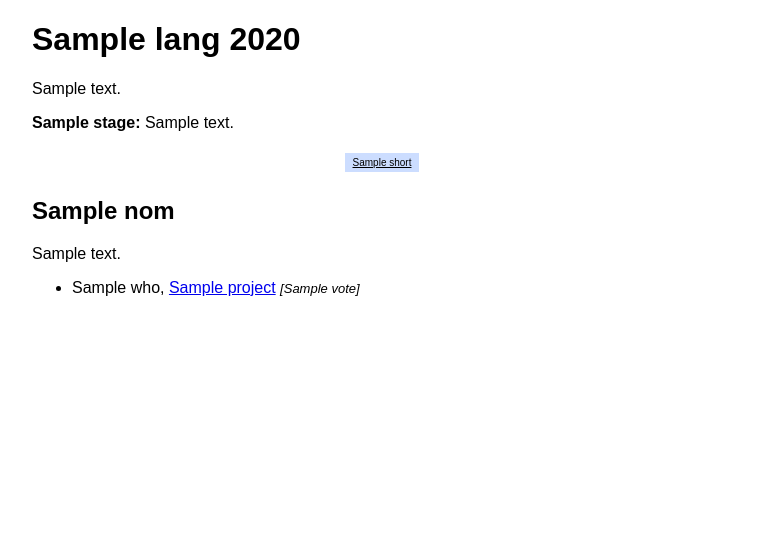
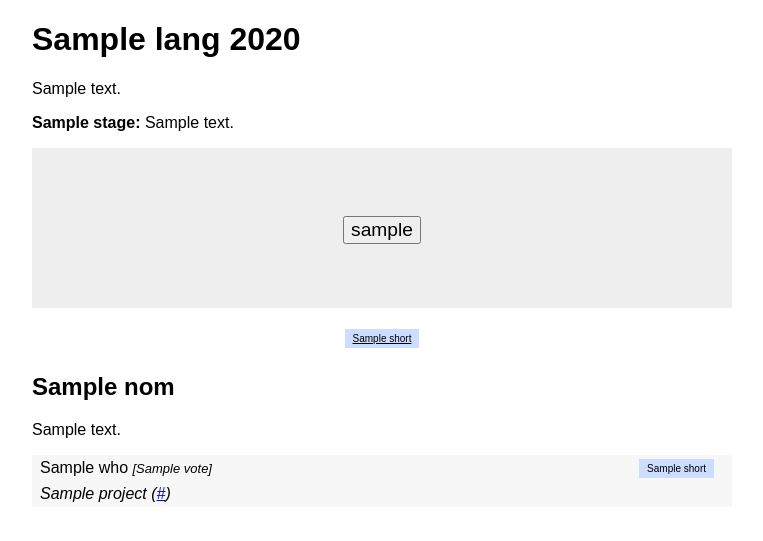
Before and after one commit to Zverik/osmvoting, a Python web app: template www/templates/index.html in a window 1280 px wide. Shown: the top 541 px of the page, without its empty margins (258-1021 px from the left). Run offline with Jinja, Linux system fonts and the light colour scheme; the template is opened without the code that fills it: most values are stand-ins (such as "Sample title", 1, 10 or a date in 2020).

Commit message:
Better design

```diff
--- a/lang/en.yaml
+++ b/lang/en.yaml
@@ -127,13 +127,17 @@ en:
     Map 2016 conference! The community nominated and voted for five nominees for each of the
     six award categories.
 
+  login: Login to submit nominees or vote
   who: Whom
   forwhat: Describe their work
   url: URL
   choose_category: Choose a category
   optional: optional
+  edit: edit
   delete: delete
   addnominee: Add a nominee
+  updatenominee: Update nominee
+  deletenominee: Delete
   listnominees: List of nominees
   novote: Do not vote in this category
   link: link
--- a/www/static/style.css
+++ b/www/static/style.css
@@ -1,6 +1,6 @@
 body {
   font-family: sans-serif;
-  font-size: 12pt;
+  font-size: 16px;
   max-width: 700px;
   margin: 1em auto;
   padding: 0 1em;
@@ -29,11 +29,47 @@ body {
 .addform {
   background: #eee;
   padding: 4px;
+  margin: 1em 0;
+}
+
+.login {
+    text-align: center;
+    padding: 4em 0;
+}
+
+.addform textarea {
+    width: 100%;
+    height: 5em;
 }
 
 .addform input[type=submit] {
   margin-top: 4px;
   font-size: 120%;
+}
+
+.addform .n_del {
+    font-size: 10px !important;
+    padding: 0;
+    float: right;
+}
+
+.nominee {
+    background-color: #f7f7f7;
+    padding: 4px 8px;
+    margin: 1em 0;
+}
+
+.n_cat {
+  float: right;
+  background: #cdf;
+  margin: 0 1em;
+  padding: 4px 8px;
+  font-size: 10px;
+}
+
+.n_desc {
+    margin-top: 0.5em;
+    font-style: italic;
 }
 
 .vote {
--- a/www/templates/index.html
+++ b/www/templates/index.html
@@ -1,5 +1,6 @@
 <!doctype html>
 <meta charset="utf-8">
+<meta name="viewport" content="width=device-width, initial-scale=1.0">
 <title>{{ lang.title }} {{ year }}</title>
 <link rel="stylesheet" type="text/css" href="{{ url_for('static', filename='style.css') }}">
 <body>
@@ -14,7 +15,17 @@
         {{ lang.url }} {{ form.url(size=60) }}<br>
         {{ lang.forwhat }}:<br>{{ form.project(size=60) }}<br>
         {{ lang.category }} {{ form.category }}<br>
-        <input type="submit" value="{{ lang.addnominee }}">
+        {% if form.nomid.data %}
+        <input type="submit" name="submit" value="{{ lang.updatenominee }}">
+        <input type="submit" name="submit" class="n_del" value="{{ lang.deletenominee }}">
+        {% else %}
+        <input type="submit" name="submit" value="{{ lang.addnominee }}">
+        {% endif %}
+    </form>
+    {% endif %}
+    {% if not user %}
+    <form action="{{ url_for('login') }}" method="get" class="addform login">
+        <input type="submit" value="{{ lang.login }}">
     </form>
     {% endif %}
     <div class="nominations">
@@ -33,16 +44,23 @@
         <h2>{{ lang.nominations[nomination].title }}</h2>
         <p>{{ lang.nominations[nomination].description }}</p>
     </div>
-    <ul class="nominees">
+    <div class="nominees">
         {% for n in nominees %}
-        <li>{% if n.chosen %}* {% endif %}{{ n.who }}
-        {%- if n.project %},
-        {% if n.url %}
-        <a href="{{ n.url }}">{{ n.project }}</a>
-        {% else %}
-        {{ n.project }}
+        <div class="nominee">
+            {% if n.proposedby == user %}
+            <div class="n_cat">{{ lang.nominations['mine'].short }}</div>
             {% endif %}
+            <div class="n_cat">{{ lang.nominations[n.category].short }}</div>
+
+            <span class="n_who">{% if n.chosen %}* {% endif %}{{ n.who }}</span>
+
+            {% if (canunvote and n.proposedby == user) or isadmin %}
+            <small>(<a href="{{ url_for('edit_nominee', nid=n.id) }}">{{ lang.edit }}</a>)</small>
             {% endif %}
+            {% if isadmin %}
+            <small><a href="{{ url_for('choose_nominee', nid=n.id) }}">choose</a></small>
+            {% endif %}
+
             <span class="vote">
             {% if votes %}
             [{{ votes[n.id] }}]
@@ -54,14 +72,14 @@
             <a href="{{ url_for('prevote', nid=n.id) }}" class="plus">vote</a>
             {% endif %}
             </span>
-        {% if (canunvote and n.proposedby == user) or isadmin %}
-        <small>(<a href="{{ url_for('delete_nominee', nid=n.id) }}">{{ lang.delete }}</a>)</small>
+
+            <div class="n_desc">
+                {{ n.project }}
+                {% if n.url %}
+                (<a href="{{ n.url }}">{{ lang.link }}</a>)
                 {% endif %}
-        {% if isadmin %}
-        <small>(<a href="{{ url_for('edit_nominee', nid=n.id) }}">edit</a>,
-        <a href="{{ url_for('choose_nominee', nid=n.id) }}">choose</a>)</small>
-        {% endif %}
-        </li>
+            </div>
+        </div>
         {% endfor %}
-    </ul>
+    </div>
 </body>
```
Also changed, not shown: www/osmvoting.py (+16 -6 lines). Lines whose indentation alone changed are shown as unchanged.
